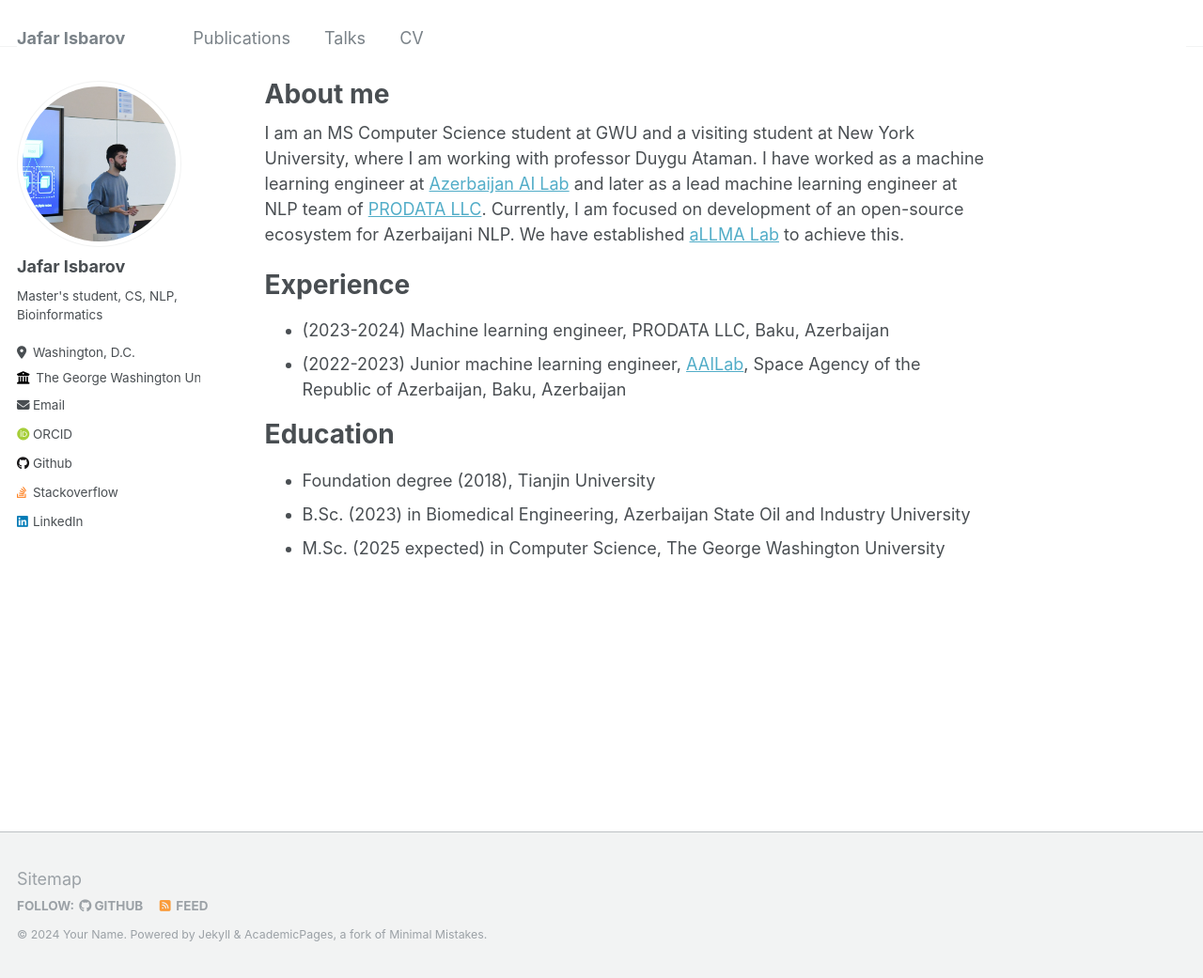
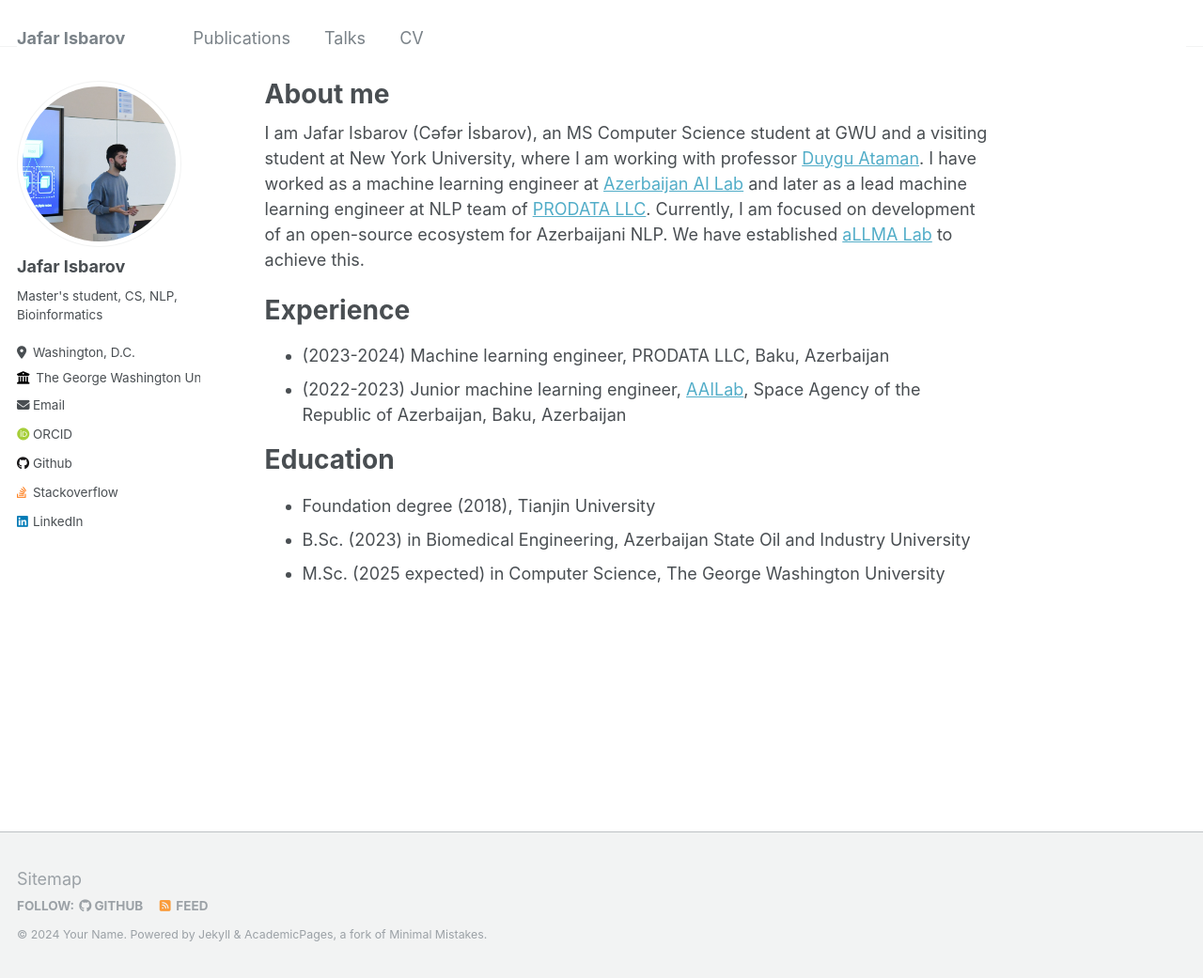
Before and after one commit to ceferisbarov/ceferisbarov.github.io, a Jekyll site: the page built from _pages/about.md, in a window 1280 px wide and 1041 px high. Shown: the whole window at 94% size. Built offline with Jekyll 4.4.1, drawn with Linux system fonts in a browser that asks for light colours; some web fonts are replaced.

Commit message:
add azerbaijani name

```diff
--- a/_pages/about.md
+++ b/_pages/about.md
@@ -6,7 +6,7 @@
   - /about/
   - /about.html
 ---
-I am an MS Computer Science student at GWU and a visiting student at New York University, where I am working with professor Duygu Ataman. I have worked as a machine learning engineer at [Azerbaijan AI Lab](https://ailab.az/en) and later as a lead machine learning engineer at NLP team of [PRODATA LLC](https://prodata.az/). Currently, I am focused on development of an open-source ecosystem for Azerbaijani NLP. We have established [aLLMA Lab](allmalab.github.io) to achieve this.
+I am Jafar Isbarov (Cəfər İsbarov), an MS Computer Science student at GWU and a visiting student at New York University, where I am working with professor [Duygu Ataman](https://www.duyguataman.com/). I have worked as a machine learning engineer at [Azerbaijan AI Lab](https://ailab.az/en) and later as a lead machine learning engineer at NLP team of [PRODATA LLC](https://prodata.az/). Currently, I am focused on development of an open-source ecosystem for Azerbaijani NLP. We have established [aLLMA Lab](allmalab.github.io) to achieve this.
 
 Experience
 ======
```
